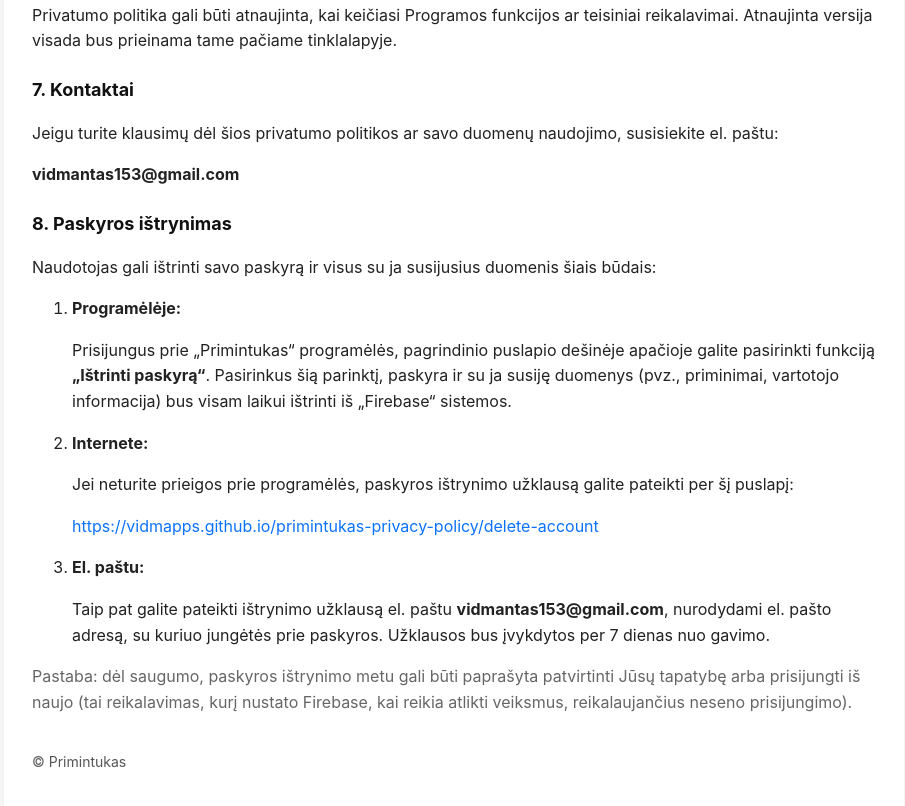
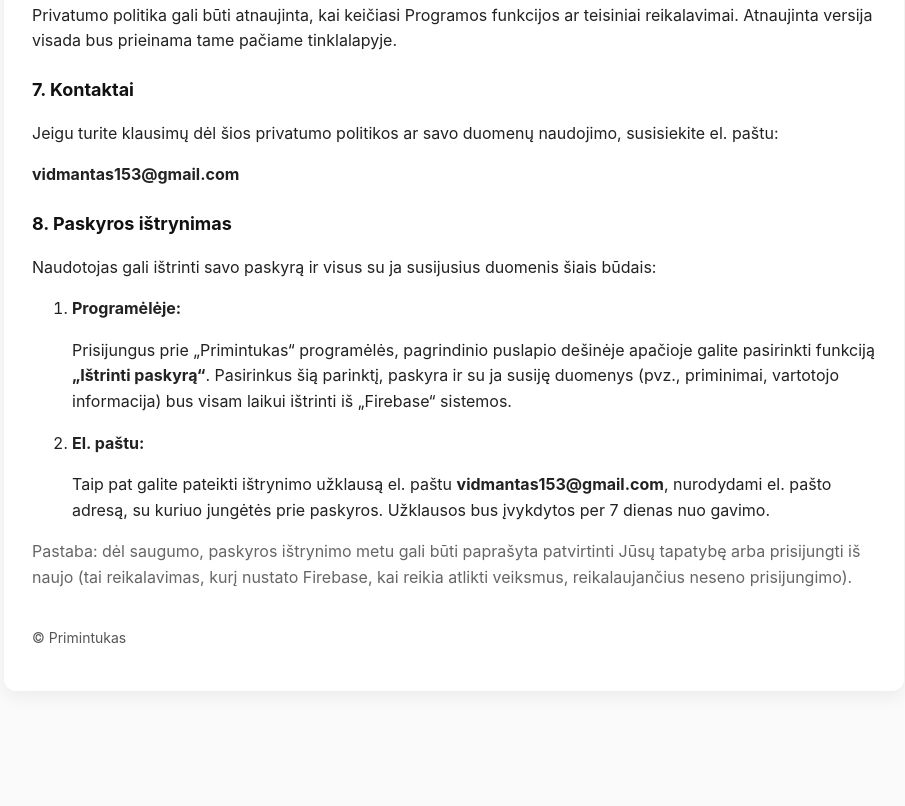
Before and after one commit to Vidmapps/primintukas-privacy-policy, a plain HTML site: page index.html in a window 1280 px wide. Shown: the part 1162-1968 px from the top of the page, without its empty margins (20-925 px from the left). After the commit the page ends 1877 px from the top, so only its background shows below. Drawn offline with Linux system fonts and the light colour scheme.

Commit message:
Remove website account deletion instructions
Removed instructions for account deletion via the website.

```diff
--- a/index.html
+++ b/index.html
@@ -96,11 +96,6 @@
         <p>Prisijungus prie „Primintukas“ programėlės, pagrindinio puslapio dešinėje apačioje galite pasirinkti funkciją <strong>„Ištrinti paskyrą“</strong>. Pasirinkus šią parinktį, paskyra ir su ja susiję duomenys (pvz., priminimai, vartotojo informacija) bus visam laikui ištrinti iš „Firebase“ sistemos.</p>
       </li>
       <li>
-        <strong>Internete:</strong>
-        <p>Jei neturite prieigos prie programėlės, paskyros ištrynimo užklausą galite pateikti per šį puslapį:</p>
-        <p><a href="https://vidmapps.github.io/primintukas-privacy-policy/delete-account" target="_blank" rel="noopener noreferrer">https://vidmapps.github.io/primintukas-privacy-policy/delete-account</a></p>
-      </li>
-      <li>
         <strong>El. paštu:</strong>
         <p>Taip pat galite pateikti ištrynimo užklausą el. paštu <strong>vidmantas153@gmail.com</strong>, nurodydami el. pašto adresą, su kuriuo jungėtės prie paskyros. Užklausos bus įvykdytos per 7 dienas nuo gavimo.</p>
       </li>
```
